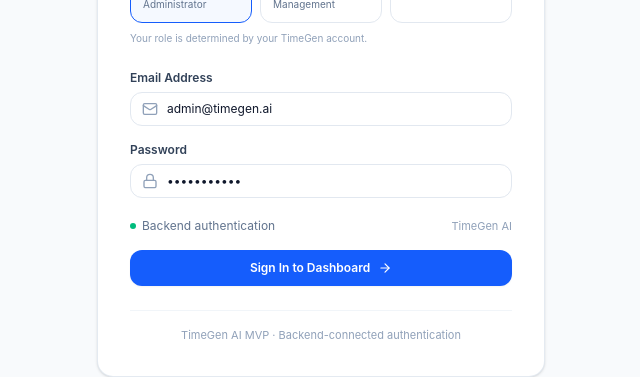
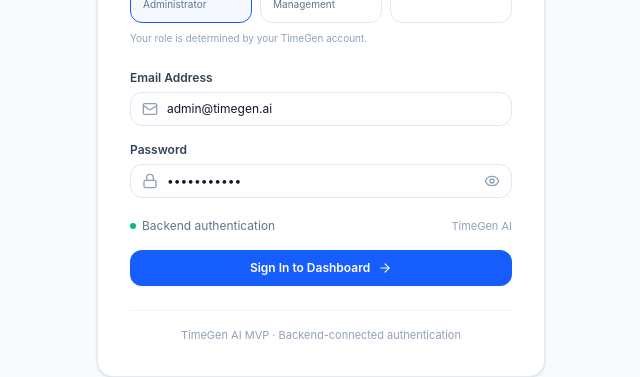
Before and after one commit to theYatharthSharma/TimeTable, a React (Vite) app in the folder frontend/: page / in a window 1280 px wide. Shown: the part 321-698 px from the top of the page, without its empty margins (319-959 px from the left). Built offline with nearby package versions, Linux system fonts and the light colour scheme; no server answers.

Commit message:
Update LoginPage.tsx

```diff
--- a/frontend/src/pages/LoginPage.tsx
+++ b/frontend/src/pages/LoginPage.tsx
@@ -7,6 +7,8 @@ import {
   GraduationCap,
   Lock,
   Mail,
+  Eye,
+  EyeOff,
 } from 'lucide-react';
 
 interface LoginPageProps {
@@ -24,6 +26,7 @@ export const LoginPage: React.FC<LoginPageProps> = ({
 }) => {
   const [email, setEmail] = useState('admin@timegen.ai');
   const [password, setPassword] = useState('timegen@123');
+  const [showPassword, setShowPassword] = useState(false);
   const [isSubmitting, setIsSubmitting] = useState(false);
 
   const handleSubmit = async (
@@ -38,10 +41,7 @@ export const LoginPage: React.FC<LoginPageProps> = ({
     setIsSubmitting(true);
 
     try {
-      await onLogin(
-        email.trim(),
-        password
-      );
+      await onLogin(email.trim(), password);
     } finally {
       setIsSubmitting(false);
     }
@@ -49,54 +49,36 @@ export const LoginPage: React.FC<LoginPageProps> = ({
 
   return (
     <div className="min-h-screen bg-slate-50 flex flex-col justify-center py-12 sm:px-6 lg:px-8">
-
-      {/* -------------------------------------------------
-          BRAND
-      ------------------------------------------------- */}
+      {/* BRAND */}
       <div className="sm:mx-auto sm:w-full sm:max-w-md">
-
         <div className="flex items-center justify-center gap-2.5 mb-2">
-
           <div className="w-10 h-10 rounded-xl bg-blue-600 flex items-center justify-center text-white font-bold shadow-sm">
             <Sparkles className="w-5 h-5" />
           </div>
 
           <span className="text-2xl font-bold tracking-tight text-slate-900">
             TimeGen{' '}
-            <span className="text-blue-600">
-              AI
-            </span>
+            <span className="text-blue-600">AI</span>
           </span>
-
         </div>
 
         <p className="text-center text-xs font-medium text-slate-500 max-w-xs mx-auto">
           Smarter Timetables, Powered by AI
         </p>
-
       </div>
 
-      {/* -------------------------------------------------
-          LOGIN CARD
-      ------------------------------------------------- */}
+      {/* LOGIN CARD */}
       <div className="mt-8 sm:mx-auto sm:w-full sm:max-w-md px-4 sm:px-0">
-
         <div className="bg-white py-8 px-6 sm:px-8 border border-slate-200/90 rounded-2xl shadow-sm">
-
-          {/* -------------------------------------------------
-              AVAILABLE ROLES
-          ------------------------------------------------- */}
+          {/* AVAILABLE ROLES */}
           <div className="mb-6">
-
             <label className="block text-xs font-semibold text-slate-700 mb-2">
               Available Roles
             </label>
 
             <div className="grid grid-cols-3 gap-2">
-
               {/* ADMIN */}
               <div className="p-3 rounded-xl border border-blue-600 bg-blue-50/60">
-
                 <Shield className="w-4 h-4 mb-1.5 text-blue-600" />
 
                 <div className="text-xs font-semibold text-slate-900">
@@ -106,12 +88,10 @@ export const LoginPage: React.FC<LoginPageProps> = ({
                 <div className="text-[10px] text-slate-500 leading-tight">
                   System Administrator
                 </div>
-
               </div>
 
               {/* PRINCIPAL */}
               <div className="p-3 rounded-xl border border-slate-200 bg-white">
-
                 <GraduationCap className="w-4 h-4 mb-1.5 text-slate-500" />
 
                 <div className="text-xs font-semibold text-slate-900">
@@ -121,12 +101,10 @@ export const LoginPage: React.FC<LoginPageProps> = ({
                 <div className="text-[10px] text-slate-500 leading-tight">
                   School Management
                 </div>
-
               </div>
 
               {/* TEACHER */}
               <div className="p-3 rounded-xl border border-slate-200 bg-white">
-
                 <UserCheck className="w-4 h-4 mb-1.5 text-slate-500" />
 
                 <div className="text-xs font-semibold text-slate-900">
@@ -136,28 +114,18 @@ export const LoginPage: React.FC<LoginPageProps> = ({
                 <div className="text-[10px] text-slate-500 leading-tight">
                   Teacher Portal
                 </div>
-
               </div>
-
             </div>
 
             <p className="mt-2 text-[10px] text-slate-400">
               Your role is determined by your TimeGen account.
             </p>
-
           </div>
 
-          {/* -------------------------------------------------
-              LOGIN FORM
-          ------------------------------------------------- */}
-          <form
-            onSubmit={handleSubmit}
-            className="space-y-4"
-          >
-
+          {/* LOGIN FORM */}
+          <form onSubmit={handleSubmit} className="space-y-4">
             {/* EMAIL */}
             <div>
-
               <label
                 htmlFor="email"
                 className="block text-xs font-semibold text-slate-700 mb-1.5"
@@ -166,7 +134,6 @@ export const LoginPage: React.FC<LoginPageProps> = ({
               </label>
 
               <div className="relative">
-
                 <Mail className="w-4 h-4 absolute left-3 top-1/2 -translate-y-1/2 text-slate-400" />
 
                 <input
@@ -183,14 +150,11 @@ export const LoginPage: React.FC<LoginPageProps> = ({
                   className="w-full pl-9 pr-3 py-2 text-xs text-slate-900 bg-white border border-slate-200 rounded-xl focus:outline-hidden focus:ring-2 focus:ring-blue-600 focus:border-transparent disabled:bg-slate-50 disabled:text-slate-500 transition-all"
                   placeholder="name@school.edu"
                 />
-
               </div>
-
             </div>
 
             {/* PASSWORD */}
             <div>
-
               <label
                 htmlFor="password"
                 className="block text-xs font-semibold text-slate-700 mb-1.5"
@@ -199,13 +163,12 @@ export const LoginPage: React.FC<LoginPageProps> = ({
               </label>
 
               <div className="relative">
-
-                <Lock className="w-4 h-4 absolute left-3 top-1/2 -translate-y-1/2 text-slate-400" />
+                <Lock className="w-4 h-4 absolute left-3 top-1/2 -translate-y-1/2 text-slate-400 pointer-events-none" />
 
                 <input
                   id="password"
                   name="password"
-                  type="password"
+                  type={showPassword ? 'text' : 'password'}
                   required
                   autoComplete="current-password"
                   value={password}
@@ -213,17 +176,33 @@ export const LoginPage: React.FC<LoginPageProps> = ({
                     setPassword(event.target.value)
                   }
                   disabled={isSubmitting}
-                  className="w-full pl-9 pr-3 py-2 text-xs text-slate-900 bg-white border border-slate-200 rounded-xl focus:outline-hidden focus:ring-2 focus:ring-blue-600 focus:border-transparent disabled:bg-slate-50 disabled:text-slate-500 transition-all"
+                  className="w-full pl-9 pr-10 py-2 text-xs text-slate-900 bg-white border border-slate-200 rounded-xl focus:outline-hidden focus:ring-2 focus:ring-blue-600 focus:border-transparent disabled:bg-slate-50 disabled:text-slate-500 transition-all"
                   placeholder="Enter your password"
                 />
 
+                <button
+                  type="button"
+                  onClick={() =>
+                    setShowPassword((previous) => !previous)
+                  }
+                  disabled={isSubmitting}
+                  aria-label={
+                    showPassword ? 'Hide password' : 'Show password'
+                  }
+                  aria-pressed={showPassword}
+                  title={showPassword ? 'Hide password' : 'Show password'}
+                  className="absolute right-3 top-1/2 -translate-y-1/2 text-slate-400 hover:text-blue-600 focus:outline-none focus-visible:ring-2 focus-visible:ring-blue-600 rounded disabled:opacity-50 transition-colors"
+                >
+                  {showPassword ? (
+                    <EyeOff className="w-4 h-4" />
+                  ) : (
+                    <Eye className="w-4 h-4" />
+                  )}
+                </button>
               </div>
-
             </div>
 
-            {/* -------------------------------------------------
-                LOGIN ERROR
-            ------------------------------------------------- */}
+            {/* LOGIN ERROR */}
             {loginError && (
               <div
                 role="alert"
@@ -235,28 +214,19 @@ export const LoginPage: React.FC<LoginPageProps> = ({
               </div>
             )}
 
-            {/* -------------------------------------------------
-                BACKEND STATUS
-            ------------------------------------------------- */}
+            {/* BACKEND STATUS */}
             <div className="flex items-center justify-between text-xs text-slate-500 pt-1">
-
               <span className="flex items-center gap-1.5">
-
                 <span className="w-1.5 h-1.5 rounded-full bg-emerald-500 inline-block" />
-
                 Backend authentication
-
               </span>
 
               <span className="text-[11px] text-slate-400">
                 TimeGen AI
               </span>
-
             </div>
 
-            {/* -------------------------------------------------
-                SUBMIT
-            ------------------------------------------------- */}
+            {/* SUBMIT */}
             <button
               type="submit"
               disabled={
@@ -266,7 +236,6 @@ export const LoginPage: React.FC<LoginPageProps> = ({
               }
               className="w-full flex items-center justify-center gap-2 py-2.5 px-4 rounded-xl bg-blue-600 hover:bg-blue-700 disabled:bg-blue-400 disabled:cursor-not-allowed text-white font-semibold text-xs transition-colors shadow-xs mt-2"
             >
-
               <span>
                 {isSubmitting
                   ? 'Signing in...'
@@ -276,26 +245,17 @@ export const LoginPage: React.FC<LoginPageProps> = ({
               {!isSubmitting && (
                 <ArrowRight className="w-3.5 h-3.5" />
               )}
-
             </button>
-
           </form>
 
-          {/* -------------------------------------------------
-              FOOTER
-          ------------------------------------------------- */}
+          {/* FOOTER */}
           <div className="mt-6 pt-4 border-t border-slate-100 text-center">
-
             <p className="text-[11px] text-slate-400">
               TimeGen AI MVP · Backend-connected authentication
             </p>
-
           </div>
-
         </div>
-
       </div>
-
     </div>
   );
 };
```
